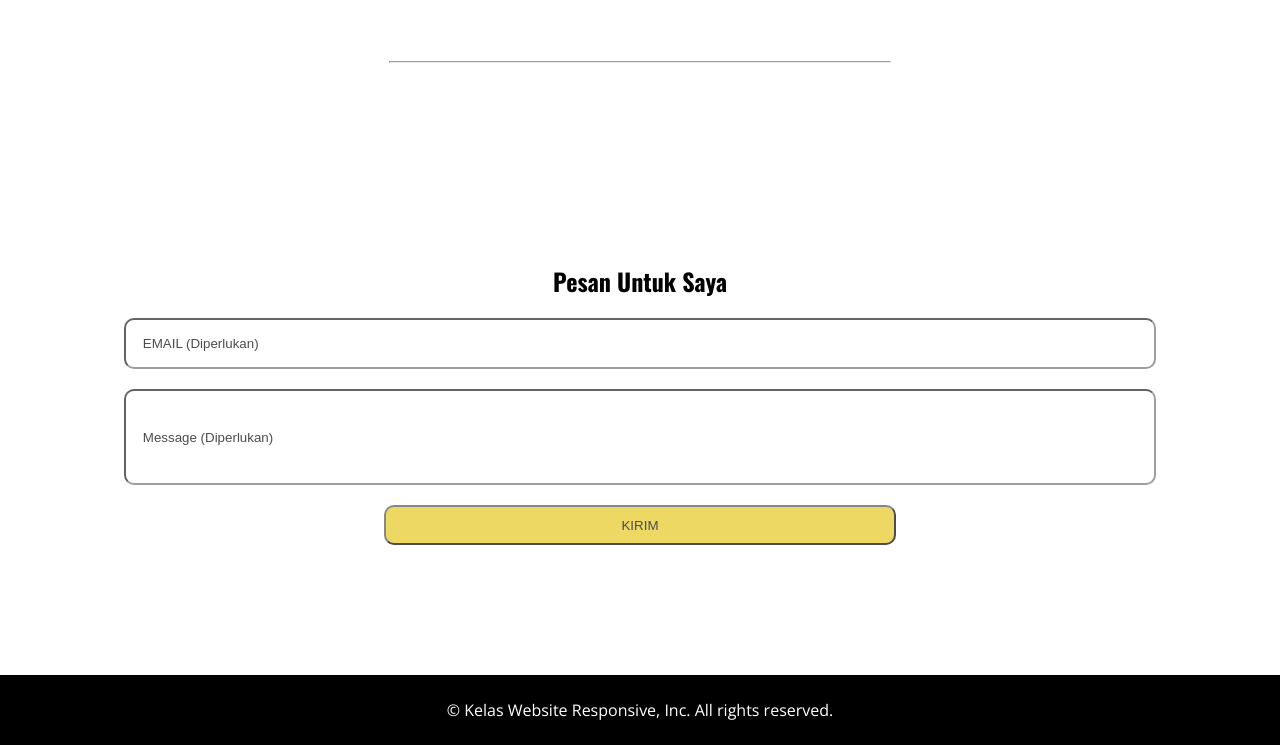
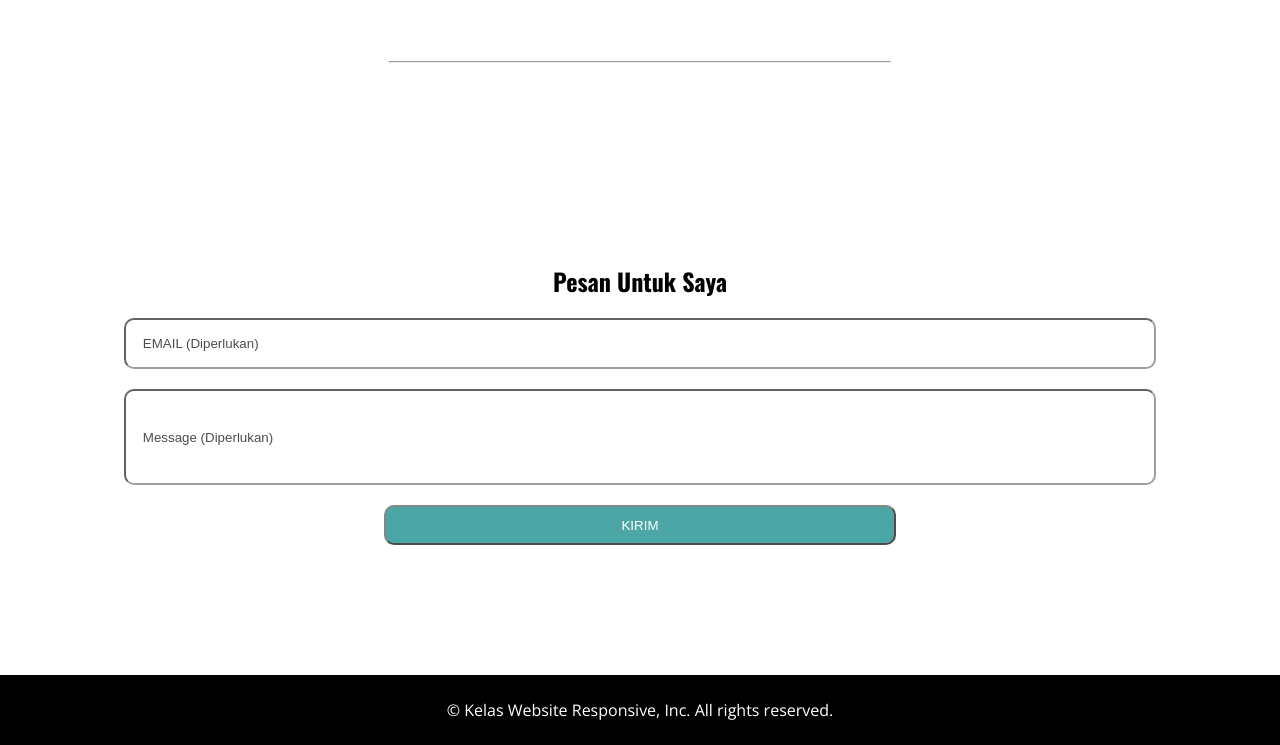
Before and after one commit to BOcort/My_landing_page, a plain HTML site: page CSS MEDIA QUARY/index.html in a window 1280 px wide. Shown: the part 1616-2361 px from the top of the page. Drawn offline with nearby package versions, Linux system fonts and the light colour scheme.

Commit message:
Update index.css

```diff
--- a/CSS MEDIA QUARY/index.css
+++ b/CSS MEDIA QUARY/index.css
@@ -150,7 +150,8 @@ hr {
     opacity:0.7;
     border-radius: 10px;
     height: 40px;
-    background-color: rgb(230, 200, 33);
+    background-color: teal;
+    color: #fefefe;
 }
 
 .input-button input:hover {
@@ -170,11 +171,11 @@ hr {
 }
 
 .content-pesan {
-  background-color: #fefefe;
-        margin: 0 auto;
-        text-align: center;
-        padding: 20px;
-        width: 60%;
+    background-color: #fefefe;
+    margin: 0 auto;
+    text-align: center;
+    padding: 20px;
+    width: 60%;
 }
 
 .closemodal {
```
